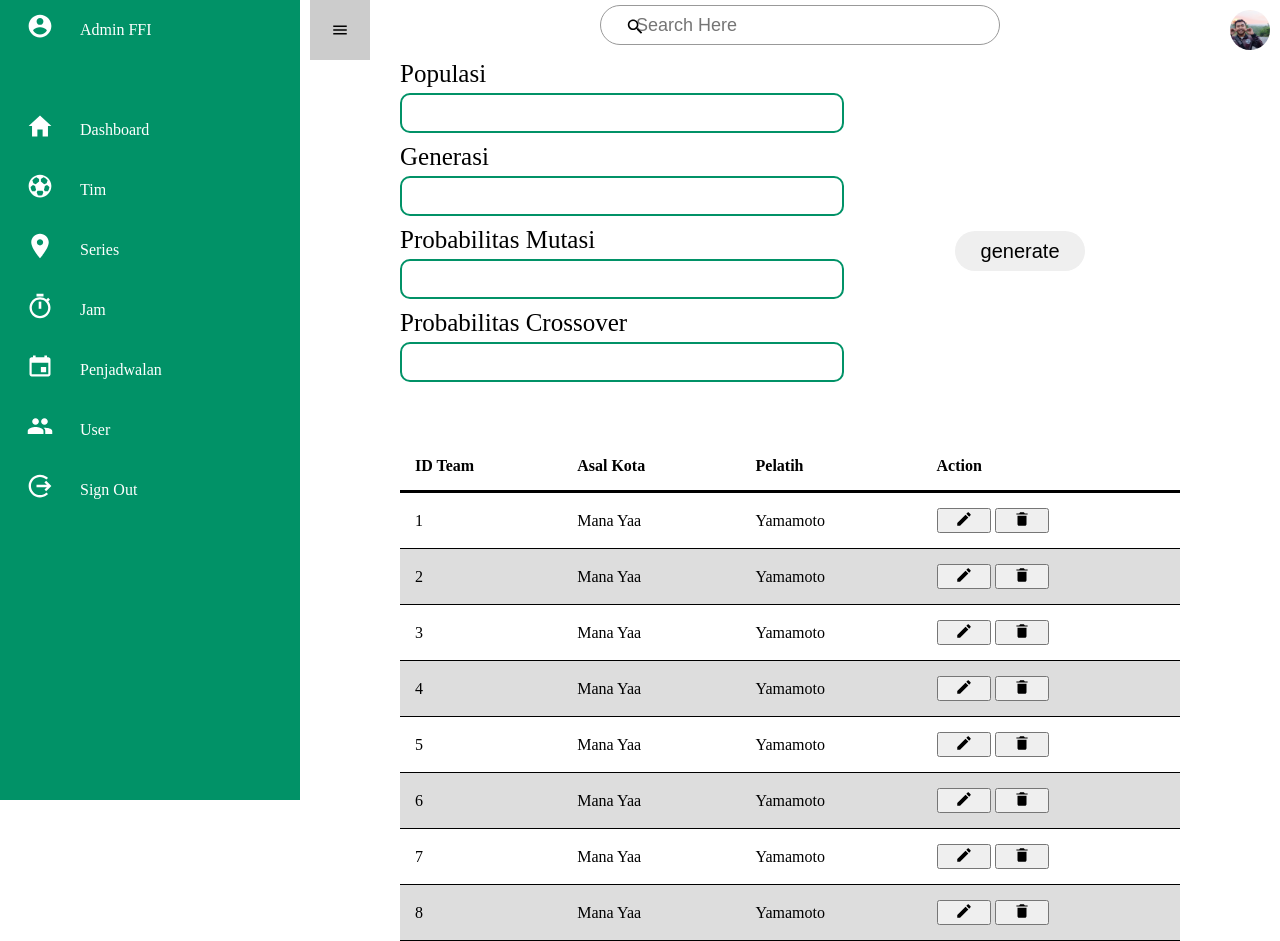
After one commit to personne01/GA-Penjadwalan-liga, a CodeIgniter 4 app: template app/Views/dashboard/penjadwalan.php in a window 1280 px wide. The commit adds this page. Run offline with PHP 8.4 and a stand-in for CodeIgniter, Linux system fonts and the light colour scheme; the template is opened without the code that fills it, so the values that code supplies are empty; some libraries are stand-ins or nearby versions.

Commit message:
add Penjadwalan -> designed

```diff
--- a/app/Config/Routes.php
+++ b/app/Config/Routes.php
@@ -38,6 +38,7 @@ $routes->get('/dashboard/tim', 'Dashboard::tim');
 $routes->get('/dashboard/series', 'Dashboard::series');
 $routes->get('/dashboard/jam', 'Dashboard::jam');
 $routes->get('/dashboard/users', 'Users::index');
+$routes->get('/dashboard/penjadwalan', 'Penjadwalan::index');
 $routes->get('/dashboard/users/(:segment)', 'Users::detail/$1');
 $routes->get('/dashboard/layoutNative', 'Dashboard::layoutNative');
 $routes->get('/login', 'Pages::login');
--- a/app/Views/dashboard/layout-native.php
+++ b/app/Views/dashboard/layout-native.php
@@ -292,7 +292,7 @@
                     </a>
                 </li>
                 <li>
-                    <a href="#">
+                    <a href="/dashboard/penjadwalan">
                         <span class="icon">
                             <ion-icon name="calendar"></ion-icon>
                         </span>
--- /dev/null
+++ b/app/Views/dashboard/penjadwalan.php
@@ -0,0 +1,172 @@
+<?= $this->extend('dashboard/layout-native'); ?>
+<?= $this->section('content'); ?>
+
+<style>
+    table {
+        width: calc(100% - 100px);
+        border-collapse: collapse;
+    }
+
+    tr:nth-child(even) {
+        background-color: #ddd;
+    }
+
+    th {
+        padding: 15px;
+        text-align: left;
+        border-bottom: 3px solid black;
+    }
+
+    td {
+        padding: 15px;
+        text-align: left;
+        border-bottom: 1px solid black;
+    }
+
+    ion-icon {
+        cursor: pointer;
+        font-size: large;
+        width: 50px;
+    }
+
+    ion-icon:hover {
+        color: var(--green);
+        font-size: x-large;
+        transition: 0.5s;
+    }
+
+    .navgroup button:hover {
+        background-color: var(--green);
+        border: none;
+    }
+
+    button a {
+        text-decoration: none;
+        font-size: larger;
+        font-weight: bolder;
+        color: black;
+    }
+
+    @media(max-width:1000px) {
+        .navgroup {
+            position: relative;
+            margin: 0;
+        }
+
+        .navgroup button {
+            width: 100%;
+            display: inline;
+            width: 50%;
+            border-radius: 10px;
+        }
+
+    }
+
+    .formToCount {
+        width: 100%;
+        display: flex;
+        flex-wrap: wrap;
+    }
+
+    .inputan {
+        flex-grow: 2;
+    }
+
+    .generate {
+        flex-grow: 1.5;
+        align-self: center;
+    }
+
+    .generate button {
+        width: 40%;
+        height: 40px;
+        border: none;
+        cursor: pointer;
+        border-radius: 20px;
+        font-size: 20px;
+    }
+
+    .activeGenerate {
+        background-color: var(--green);
+    }
+
+    form {
+        position: relative;
+        margin-bottom: 50px;
+    }
+
+    form p {
+        font-size: 25px;
+        margin-bottom: 5px;
+    }
+
+    input {
+        margin-bottom: 10px;
+        height: 40px;
+        width: 80%;
+        border: 2px solid var(--green);
+        border-radius: 10px;
+        color: var(--green);
+        padding: 10px;
+        font-size: 15px;
+    }
+</style>
+
+<div class="formToCount">
+    <div class="inputan">
+        <form action="">
+            <p>Populasi</p>
+            <input type="text">
+            <p>Generasi</p>
+            <input type="text">
+            <p>Probabilitas Mutasi</p>
+            <input type="text">
+            <p>Probabilitas Crossover</p>
+            <input type="text">
+        </form>
+    </div>
+    <div class="generate" onclick="activeFunction()">
+        <button id="generate">generate</button>
+    </div>
+</div>
+
+
+
+<table>
+    <thead>
+        <tr>
+            <th>ID Team</th>
+            <th>Asal Kota</th>
+            <th>Pelatih</th>
+            <th>Action</th>
+        </tr>
+    </thead>
+    <tbody>
+        <?php for ($i = 1; $i <= 8; $i++) { ?>
+            <tr>
+                <td><?= $i; ?></td>
+                <td>Mana Yaa</td>
+                <td>Yamamoto</td>
+                <td>
+                    <button>
+                        <ion-icon name="create"></ion-icon>
+                    </button>
+                    <button>
+                        <ion-icon name="trash"></ion-icon>
+                    </button>
+                </td>
+            </tr>
+        <?php  } ?>
+
+
+    </tbody>
+</table>
+
+<script>
+    function activeFunction() {
+        var element = document.getElementById("generate");
+        element.classList.toggle("activeGenerate");
+
+    }
+</script>
+<?= $this->endSection(); ?>
```
Also changed, not shown: app/Controllers/Penjadwalan.php (added, +16 -0 lines).
